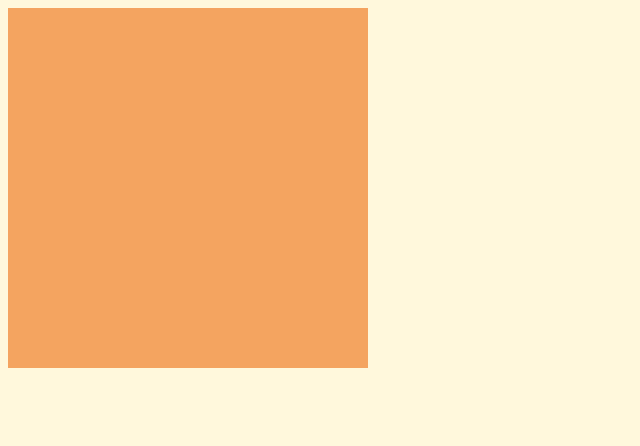
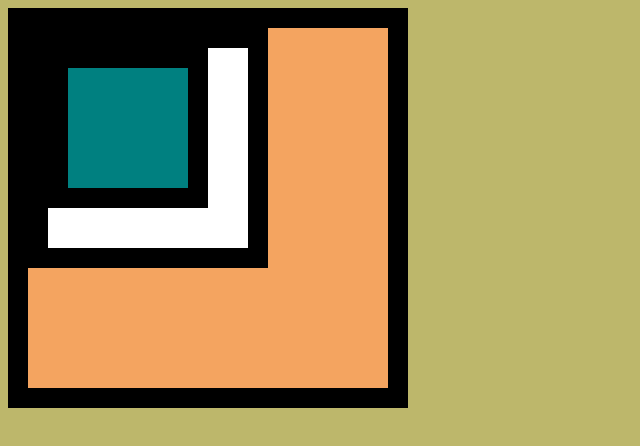
Before and after one commit to FbW43-2/uib_Heriberto_HTML, a plain HTML site: page index.html in a window 1280 px wide. Shown: the whole page, without its empty margins (0-640 px from the left). Drawn offline with Linux system fonts and the light colour scheme.

Commit message:
changes to HTML/CSS before lunch

```diff
--- a/css/style.css
+++ b/css/style.css
@@ -8,9 +8,28 @@ body {
   background-color: cornsilk;
 }
 
+.color-primary {
+  background-color: darkkhaki;
+}
+
+.thick-border {
+  border: solid 20px black;
+}
+
 .outer-square {
   width: 360px;
   height: 360px;
   background-color: sandybrown;
-  border: solid 10x black;
 }
+
+.inner-square {
+  width: 200px;
+  height: 200px;
+  background-color: white;
+}
+
+.inner-inner-square {
+  width: 120px;
+  height: 120px;
+  background-color: teal;
+}
--- a/index.html
+++ b/index.html
@@ -4,7 +4,11 @@
     <link rel="stylesheet" href="css/style.css" />
   </head>
 
-  <body>
-    <div class="outer-square"></div>
+  <body class="color-primary">
+    <div class="outer-square thick-border">
+      <div class="inner-square thick-border">
+        <div class="inner-inner-square thick-border"></div>
+      </div>
+    </div>
   </body>
 </html>
```
